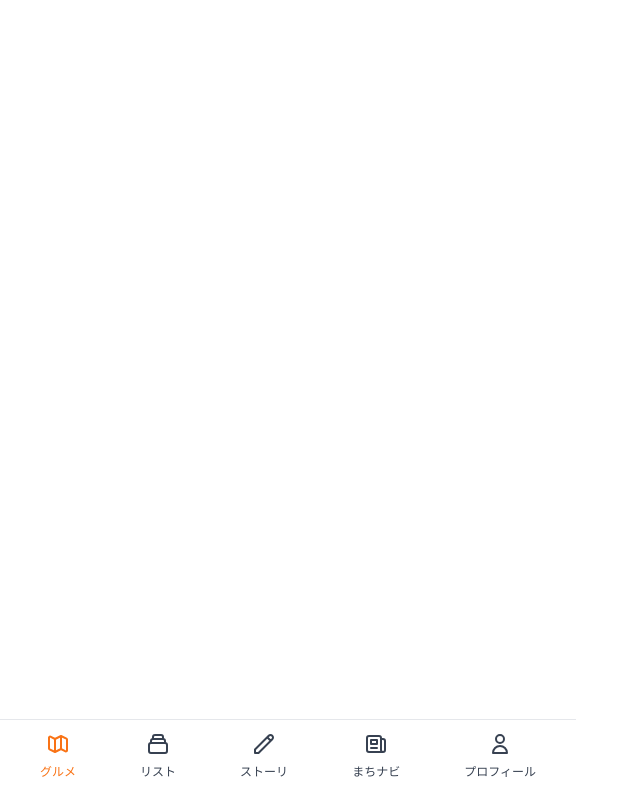
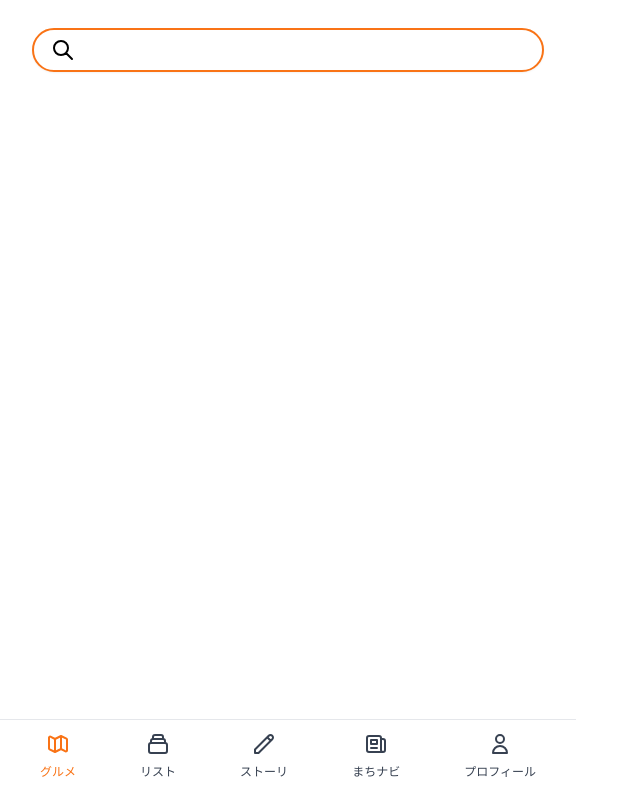
Before and after one commit to RspSang/kochi-flavor, a Next.js app: page / in a window 1280 px wide. Shown: the whole page, without its empty margins (0-640 px from the left). Built offline with nearby package versions, Linux system fonts and the light colour scheme.

Commit message:
Create serch component

```diff
--- a/components/button.tsx
+++ b/components/button.tsx
@@ -16,7 +16,7 @@ export default function Button({
     <button
       {...rest}
       className={cls(
-        "w-full rounded-md border border-transparent  bg-orange-500 px-4 font-medium text-white shadow-sm hover:bg-orange-600 focus:outline-none focus:ring-2 focus:ring-orange-500 focus:ring-offset-2",
+        "w-full rounded-md border border-transparent bg-orange-500 px-4 font-medium text-white shadow-sm hover:bg-orange-600 focus:outline-none focus:ring-2 focus:ring-orange-500 focus:ring-offset-2",
         large ? "py-3 text-base" : "py-2 text-sm "
       )}
     >
--- a/components/input.tsx
+++ b/components/input.tsx
@@ -28,7 +28,7 @@ export default function Input({
         {label}
       </label>
       {kind === "text" ? (
-        <div className="relative flex items-center  rounded-md shadow-sm">
+        <div className="relative flex items-center rounded-md shadow-sm">
           <input
             id={name}
             required={required}
--- /dev/null
+++ b/components/search.tsx
@@ -0,0 +1,30 @@
+interface SearchProps {
+  [key: string]: any;
+}
+
+export default function Search({ ...rest }: SearchProps) {
+  return (
+    <div className="flex item-center relative w-full max-w-xl mt-7 px-8">
+      <div className="pointer-events-none absolute left-0 flex items-center justify-center pl-[3.2rem] pt-[0.6rem]">
+        <svg
+          xmlns="http://www.w3.org/2000/svg"
+          className="h-6 w-6"
+          fill="none"
+          viewBox="0 0 24 24"
+          stroke="currentColor"
+          strokeWidth="2"
+        >
+          <path
+            strokeLinecap="round"
+            strokeLinejoin="round"
+            d="M21 21l-6-6m2-5a7 7 0 11-14 0 7 7 0 0114 0z"
+          />
+        </svg>
+      </div>
+      <input
+        type="text"
+        className="border-solid border-2 pl-[3.5rem] border-orange-500 focus:border-orange-400 focus:outline-none focus:ring-orange-400 appearance-none rounded-full w-full py-2 shadow-sm"
+      />
+    </div>
+  );
+}
--- a/pages/index.tsx
+++ b/pages/index.tsx
@@ -1,9 +1,11 @@
+import Search from "@components/search";
 import type { NextPage } from "next";
 import Layout from "../components/layout";
 
 const Home: NextPage = () => {
   return (
     <>
+      <Search />
       <Layout hasTabBar />
     </>
   );
--- a/pages/login.tsx
+++ b/pages/login.tsx
@@ -21,7 +21,6 @@ export default function Enter() {
           <Input name="password" label="パスワード" type="password" required />
           <Button text="ログイン" />
         </form>
-
         <div className="mt-8">
           <div className="relative">
             <div className="absolute w-full border-t border-gray-300" />
```
